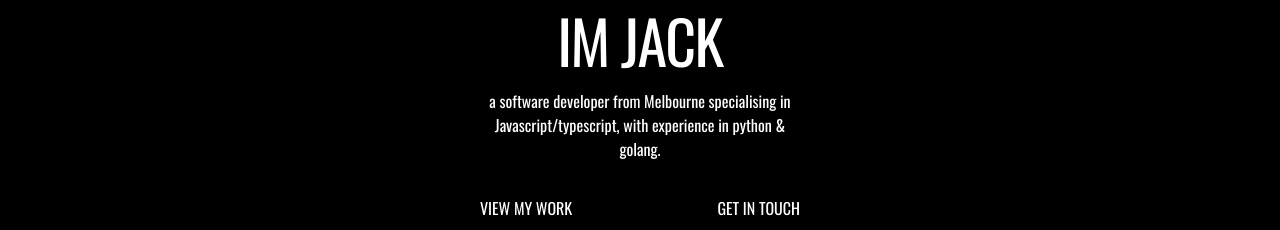
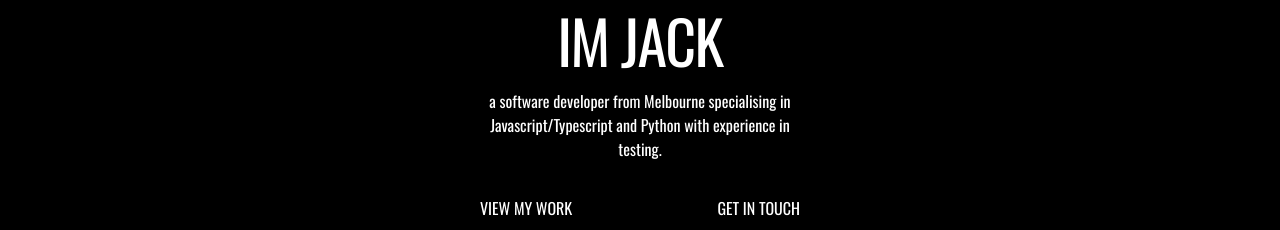
Before and after one commit to jackcorless91/gsap-portfolio, a React (Vite) app: page / in a window 1280 px wide. Shown: the part 1043-1273 px from the top of the page. Built offline with nearby package versions, Linux system fonts and the light colour scheme.

Commit message:
adjustment @indexcontent

```diff
--- a/src/components/Card.jsx
+++ b/src/components/Card.jsx
@@ -9,7 +9,7 @@ function Card({i, title, technologies, description, src, github, url, color, pro
   return (
     <div className="min-h-screen flex justify-center items-center sticky top-0">
       <motion.div
-        className="card-container w-4xl max-w-[80%] h-[32vh] min-h-100 absolute -translate-y-[10%] rounded-2xl grid grid-rows-[25%_75%] max-sm:grid-rows-[30%_70%] bg-black border border-solid border-gray-400 text-white"
+        className="card-container w-4xl max-w-[80%] h-[32vh] min-h-100 absolute -translate-y-[10%] rounded-2xl grid grid-rows-[25%_75%] max-sm:grid-rows-[30%_70%] bg-black border-[0.5px] border-gray-400 text-white"
         style={{
           scale,
           // backgroundColor: color,
--- a/src/components/IndexContent.jsx
+++ b/src/components/IndexContent.jsx
@@ -12,7 +12,7 @@ function IndexContent() {
             im jack
           </div>
           <div className="flex justify-center items-center text-center text-[]">
-            a software developer from Melbourne specialising in Javascript/typescript, with experience in python & golang.
+            a software developer from Melbourne specialising in Javascript/Typescript and Python with experience in testing.
           </div>
           <div className="flex justify-between items-center">
             <button className="uppercase">view my work</button>
```
